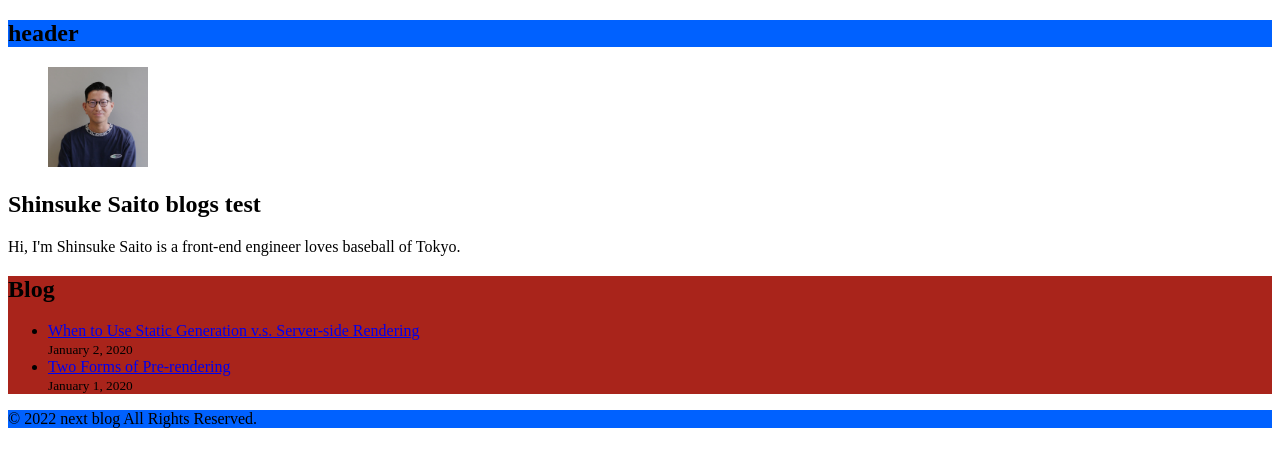
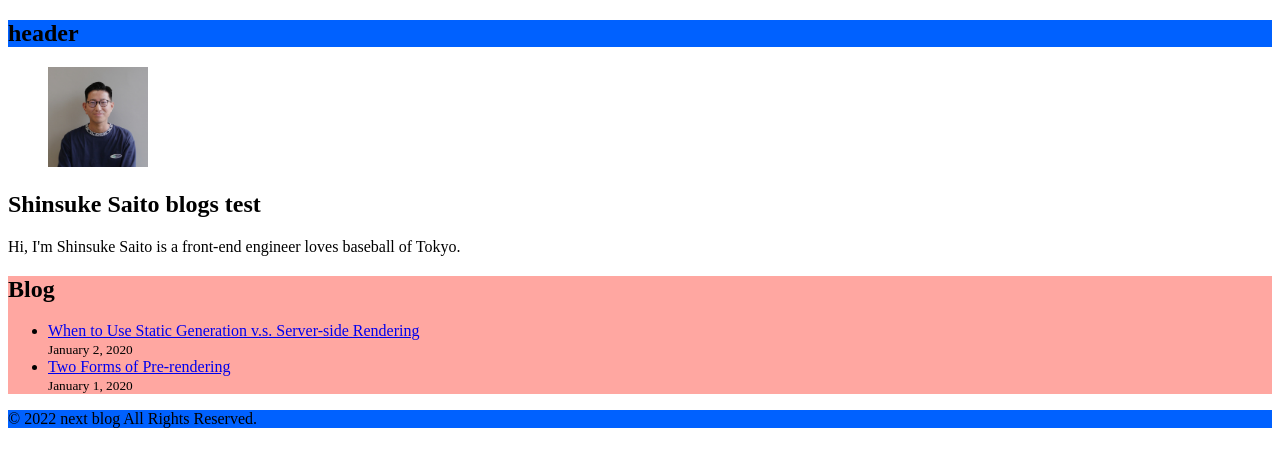
Before and after one commit to ssaitho/nextjs-blog, a Next.js app: page / in a window 1280 px wide. Shown: the top 466 px of the page. Built offline with nearby package versions, Linux system fonts and the light colour scheme.

Commit message:
Update Tokens

```diff
--- a/styles/tokens.scss
+++ b/styles/tokens.scss
@@ -1,11 +1,11 @@
 /**
  * Do not edit directly
- * Generated on Mon, 18 Apr 2022 10:15:52 GMT
+ * Generated on Mon, 18 Apr 2022 11:05:57 GMT
  */
 
 :root {
   --primary: #0061FF;
-  --danger: #a9241b;
+  --danger: #ffa7a1;
   --secondary: #07256C;
   --success: #004D3C;
   --test: #123456;
--- a/tokens/input.json
+++ b/tokens/input.json
@@ -8,7 +8,7 @@
     }
   },
   "danger": {
-    "value": "#a9241b",
+    "value": "#ffa7a1",
     "type": "color"
   },
   "secondary": {
```
